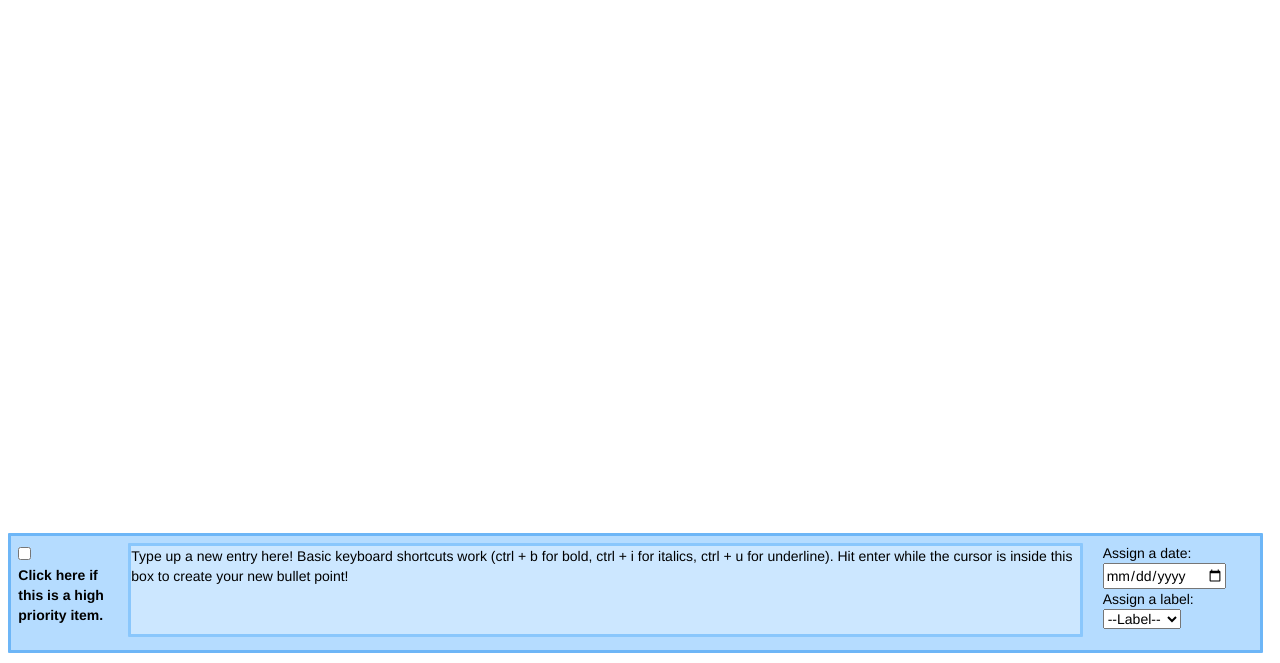
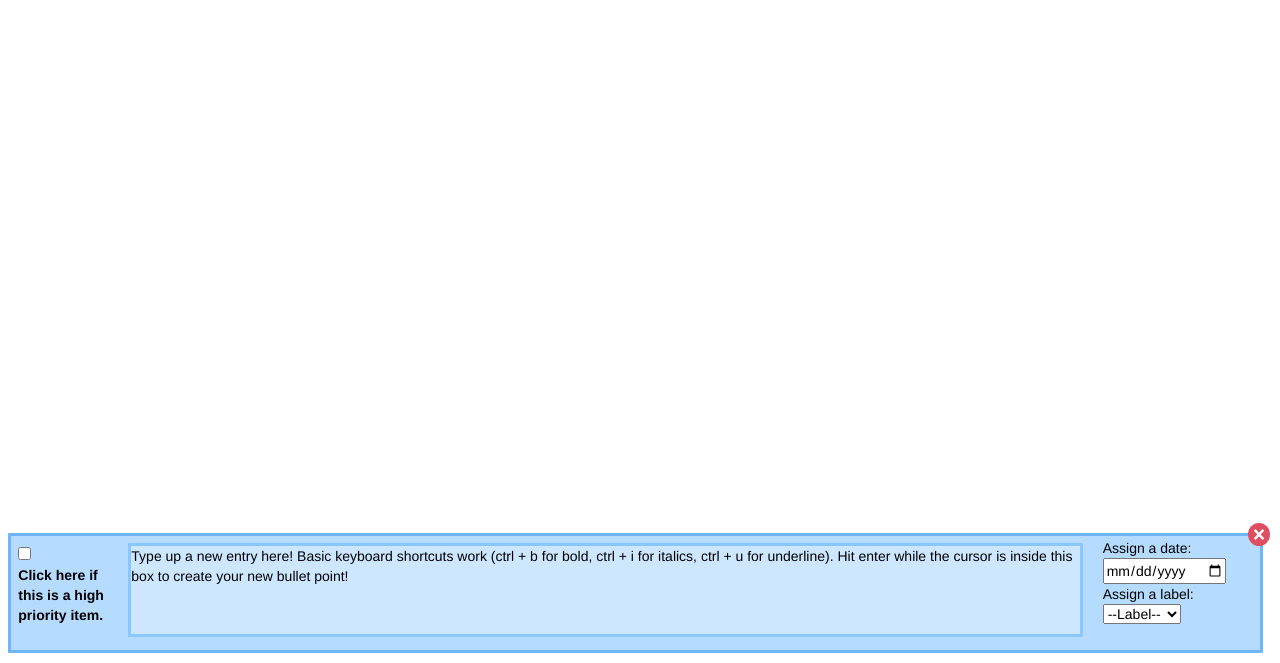
Before and after one commit to cse110-sp21-group30/cse110-sp21-group30, a plain HTML site: page source/index.html in a window 1280 px wide. Both pictures are taken after a click on the picture 1140 px from the left and 31 px from the top of the page. Shown: the part 137-800 px from the top of the page. Drawn offline with nearby package versions, Linux system fonts and the light colour scheme.

Commit message:
fixed issues with closing

```diff
--- a/source/bullet-point.js
+++ b/source/bullet-point.js
@@ -96,8 +96,13 @@ window.onload = function () {
         var img = document.getElementById("hidden");
         img.removeAttribute("class");
     });
+    document.getElementById('close').addEventListener('click', function (e) {
+        var img = document.getElementById("hidden");
+        img.setAttribute("class", "hidden")
+    });
 
 };
+
 // Define a custom element
 customElements.define('bullet-point', BulletPoint);
 
--- a/source/index.html
+++ b/source/index.html
@@ -113,9 +113,12 @@
 
         <!-- The user can create new bullet points with the editor -->
         <div id="hidden" class="hidden">
+
             <section id="editor">
+
                 <!-- Button to allow the user to add high priority bullet -->
                     <section class="grid2_item1">
+
                         <span><input type="checkbox" id="check_priority" name="check_priority" value="priority"></span>
                         <label for="check_priority">Click here if this is a high priority item.</label>
                     </section>
@@ -128,8 +131,10 @@
                     </section>
 
                     <section class="grid2_item3">
+
+                        <img id="close" src="./images/close.svg" alt="Edit button">
                         <!-- user can assign a date -->
-                        <div>
+                        <div id="assign_date">
                             <div>Assign a date:</div>
                             <input type="date" id="entry_date" name="entry_date">
                         </div>
--- a/source/style.css
+++ b/source/style.css
@@ -61,21 +61,31 @@ header {
 
 
 #FAQ {
+    cursor: pointer;
     height: 80%;
     margin: 0px 0px 0px 0px;
 }
 
 
 #archive {
+    cursor: pointer;
     height: 80%;
     margin: 0px 0px 0px 0px;
 }
+#close{
+    cursor: pointer;
+    width: 15%;
+    margin-left: 145px;
+    margin-top: -40px;
+}
 
 #edit{
+    cursor: pointer;
     height: 80%;
     margin: 0px 0px 0px 0px;
 }
 #search{
+    cursor: pointer;
     height: 80%;
     margin: 0px 0px 0px 0px;
 }
@@ -383,6 +393,10 @@ h1 {
 
 /* Ediitng modal content and labels coloring*/
 
+#assign_date{
+    margin-top: -25px;
+}
+
 .label_list{
   margin-top: 5%;
 }
```
Also changed, not shown: source/images/close.svg (added).
